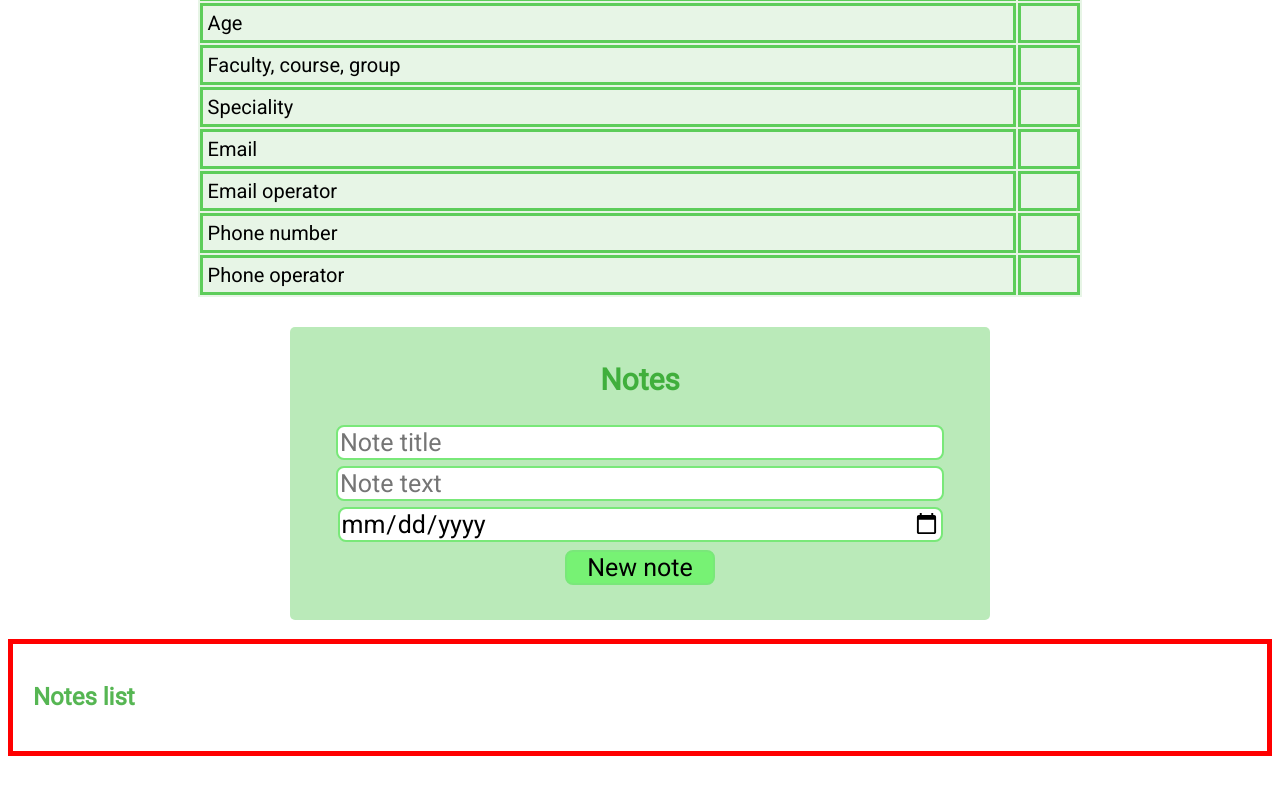
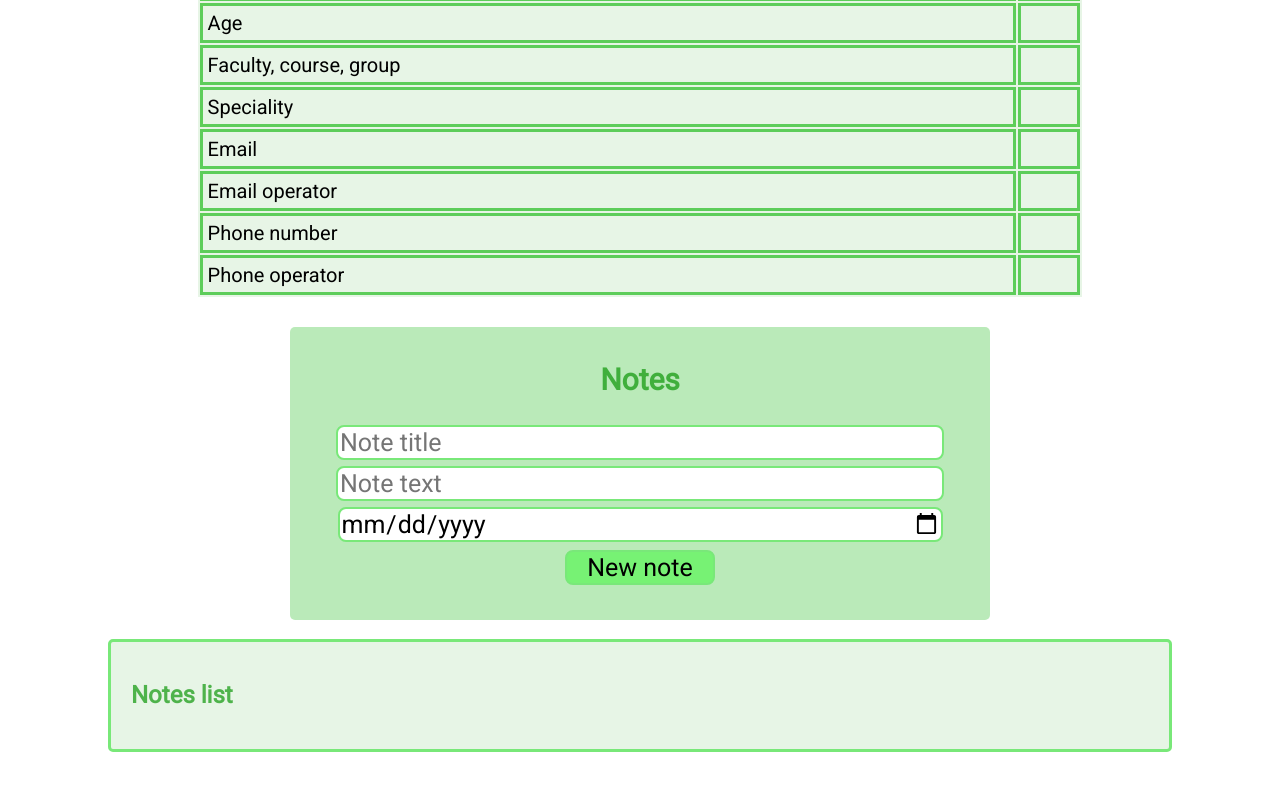
Before and after one commit to Ladzislaf/react-lab-06, a React (Create React App) app: page / in a window 1280 px wide. Shown: the part 636-1430 px from the top of the page. Built offline with nearby package versions, Linux system fonts and the light colour scheme.

Commit message:
style changes

```diff
--- a/src/App.css
+++ b/src/App.css
@@ -30,9 +30,11 @@ td {
 }
 
 .notes_container {
-    border: 5px solid red;
+    border: 3px solid #79e879;
+    border-radius: 5px;
     padding: 20px;
-    margin: 0 0 50px 0;
+    margin: 0 100px 100px 100px;
+    background: rgba(111, 197, 108, 0.17);
 }
 
 .noteForm {
--- a/src/App.jsx
+++ b/src/App.jsx
@@ -1,6 +1,6 @@
 import React from 'react'
 import StudentInfo from "./components/StudentInfo";
-import Notes from "./components/Notes";
+import Notes from "./components/Notes/Notes";
 
 import './App.css'
 
```
Also changed, not shown: src/components/Notes/NoteItem.jsx (renamed from src/components/NoteItem.jsx), src/components/Notes/Notes.jsx (renamed from src/components/Notes.jsx), src/components/Notes/NotesList.jsx (renamed from src/components/NotesList.jsx).
